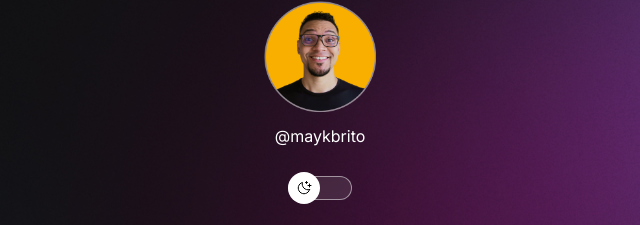
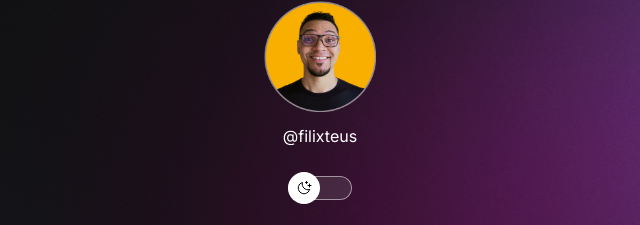
Before and after one commit to Filiss/ProjetoF1, a plain HTML site: page index.html in a window 1280 px wide. Shown: the part 79-304 px from the top of the page, 320-960 px from the left. Drawn offline with nearby package versions, Linux system fonts and the light colour scheme.

Commit message:
change @

```diff
--- a/index.html
+++ b/index.html
@@ -20,7 +20,7 @@
           src="./assets/avatar.png"
           alt="Foto de Mayk Brito sorrindo, usando óculos e camisa preta, barba e fundo amarelo."
         />
-        <p>@maykbrito</p>
+        <p>@filixteus</p>
       </div>
 
       <div id="switch" onclick="toggleMode()">
```
